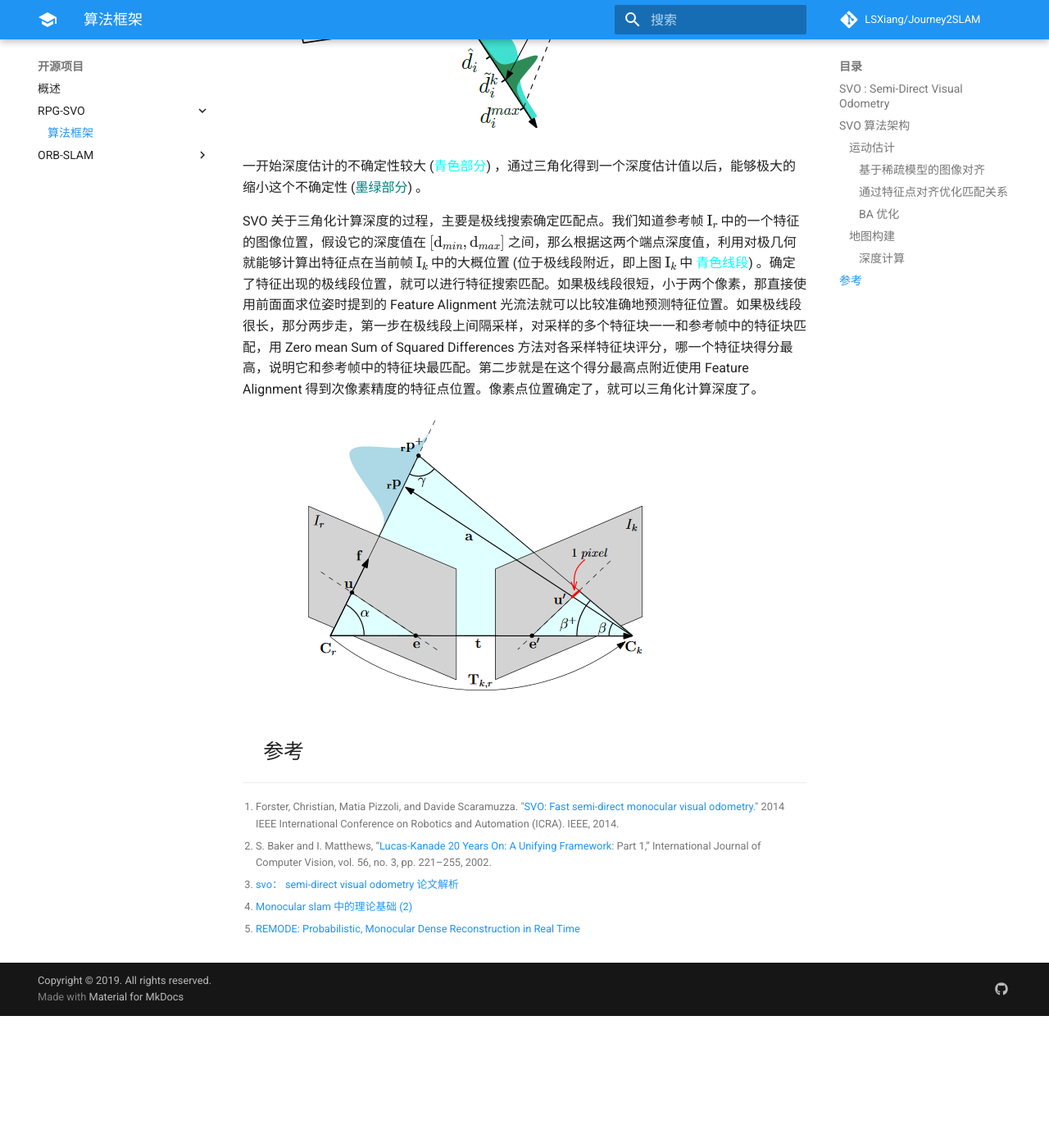
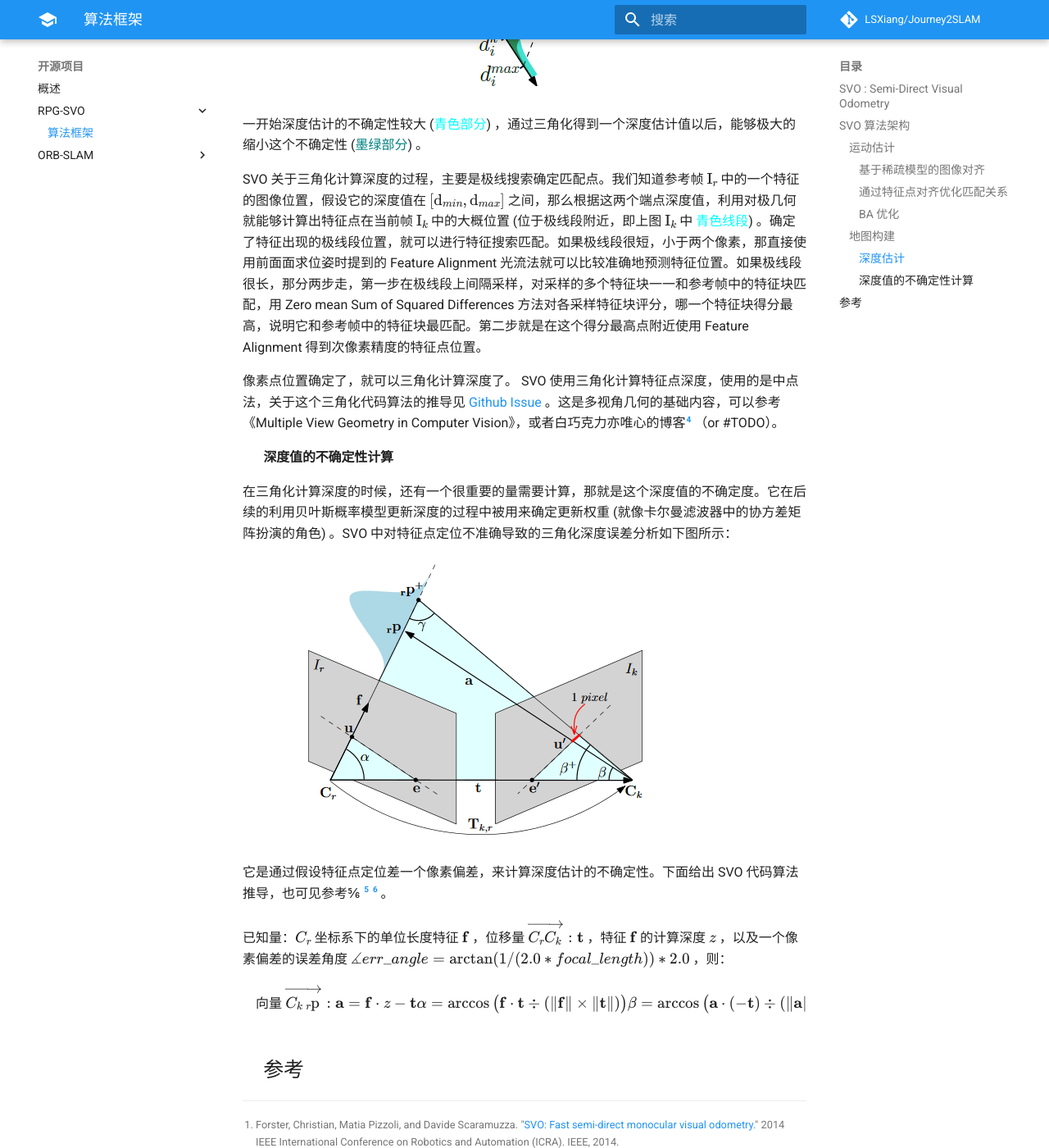
Before and after one commit to LSXiang/Journey2SLAM, an MkDocs documentation site: the page built from docs/projects/rpg_svo/structure.md, in a window 1280 px wide and 1400 px high, scrolled down 5956 px. Shown: the whole window at 82% size. Built offline with MkDocs 1.6.1 and Material for MkDocs 9.7.7, drawn with Linux system fonts in a browser that asks for light colours; formulas are drawn with MathJax 3; comment, search, counter and statistics services are not loaded; before the commit the page ends 7195 px from its top, so only the background shows below that; some of the changed text lies outside the part shown.

Commit message:
complete the note about depth uncertainty calculation

```diff
--- a/docs/projects/rpg_svo/structure.md
+++ b/docs/projects/rpg_svo/structure.md
@@ -161,19 +161,38 @@ $$
 
 地图模型通常用来存储三维空间点，在 SVO 中每一个 Key frame 通过深度估计能够得到特征点的三维坐标，这些收敛的三维坐标点通过特征点在 Key Frame 中进行保存。当新帧被选为关键帧时，它会被立即插入地图。同时，又在这个新的关键帧上检测新的特征点作为深度估计的 seed ，这些 seed 会不断融合之后的图像进行深度估计。但是，如果有些 seed 点 3D 点位置通过深度估计已经收敛了，此时 map 用一个 point_candidates 来保存这些尚未插入地图中的点。所以 SVO 地图上保存的是 Key Frame 以及还未插入地图关键帧中的已经收敛的 3D 点坐标（这些 3D 点坐标是在世界坐标系下的）。
 
-#### 深度计算
+#### 深度估计
 
-SVO 使用三角化估计特征点深度，这是多视角几何的基础内容，可以参考《Multiple View Geometry in Computer Vision》，或者白巧克力亦唯心的博客[^4] （or #TODO）。SVO 中的每个新特征点对应一个深度估计，其初值为该帧的平均深度，并被赋予极大的不确定性。通过两帧图像的匹配点就可以计算出这一点的深度值，如果有多幅图像，那就能计算出这一点的多个深度值。这就像对同一个状态变量我们进行了多次测量，因此，可以用贝叶斯估计来对多个测量值进行融合，使得估计的不确定性缩小。如下图所示：
+SVO 中的每个新特征点对应一个深度估计，其初值为该帧的平均深度，并被赋予极大的不确定性。通过两帧图像的匹配点就可以计算出这一点的深度值，如果有多幅图像，那就能计算出这一点的多个深度值。这就像对同一个状态变量我们进行了多次测量，因此，可以用贝叶斯估计来对多个测量值进行融合，使得估计的不确定性缩小。如下图所示：
 
 ![Depth Estimation](image/depth_estimation.png)
 
 一开始深度估计的不确定性较大 ($\color{cyan}{\mathbf{\text{青色部分}}}$) ，通过三角化得到一个深度估计值以后，能够极大的缩小这个不确定性 ($\color{teal}{\mathbf{\text{墨绿部分}}}$) 。
 
-SVO 关于三角化计算深度的过程，主要是极线搜索确定匹配点。我们知道参考帧 $\mathrm{I}_r$ 中的一个特征的图像位置，假设它的深度值在 $[\mathrm{d}_{min},\mathrm{d}_{max}]$ 之间，那么根据这两个端点深度值，利用对极几何就能够计算出特征点在当前帧 $\mathrm{I}_k$ 中的大概位置 (位于极线段附近，即上图 $\mathrm{I}_k$ 中 $\color{cyan}{\mathbf{\text{青色线段}}}$)  。确定了特征出现的极线段位置，就可以进行特征搜索匹配。如果极线段很短，小于两个像素，那直接使用前面面求位姿时提到的 Feature Alignment 光流法就可以比较准确地预测特征位置。如果极线段很长，那分两步走，第一步在极线段上间隔采样，对采样的多个特征块一一和参考帧中的特征块匹配，用 Zero mean Sum of Squared Differences 方法对各采样特征块评分，哪一个特征块得分最高，说明它和参考帧中的特征块最匹配。第二步就是在这个得分最高点附近使用 Feature Alignment 得到次像素精度的特征点位置。像素点位置确定了，就可以三角化计算深度了。
+SVO 关于三角化计算深度的过程，主要是极线搜索确定匹配点。我们知道参考帧 $\mathrm{I}_r$ 中的一个特征的图像位置，假设它的深度值在 $[\mathrm{d}_{min},\mathrm{d}_{max}]$ 之间，那么根据这两个端点深度值，利用对极几何就能够计算出特征点在当前帧 $\mathrm{I}_k$ 中的大概位置 (位于极线段附近，即上图 $\mathrm{I}_k$ 中 $\color{cyan}{\mathbf{\text{青色线段}}}$)  。确定了特征出现的极线段位置，就可以进行特征搜索匹配。如果极线段很短，小于两个像素，那直接使用前面面求位姿时提到的 Feature Alignment 光流法就可以比较准确地预测特征位置。如果极线段很长，那分两步走，第一步在极线段上间隔采样，对采样的多个特征块一一和参考帧中的特征块匹配，用 Zero mean Sum of Squared Differences 方法对各采样特征块评分，哪一个特征块得分最高，说明它和参考帧中的特征块最匹配。第二步就是在这个得分最高点附近使用 Feature Alignment 得到次像素精度的特征点位置。
 
+像素点位置确定了，就可以三角化计算深度了。 SVO 使用三角化计算特征点深度，使用的是中点法，关于这个三角化代码算法的推导见 [Github Issue](https://github.com/uzh-rpg/rpg_svo/issues/62) 。这是多视角几何的基础内容，可以参考《Multiple View Geometry in Computer Vision》，或者白巧克力亦唯心的博客[^4] （or #TODO）。
 
+#### 深度值的不确定性计算
+
+在三角化计算深度的时候，还有一个很重要的量需要计算，那就是这个深度值的不确定度。它在后续的利用贝叶斯概率模型更新深度的过程中被用来确定更新权重 (就像卡尔曼滤波器中的协方差矩阵扮演的角色) 。SVO 中对特征点定位不准确导致的三角化深度误差分析如下图所示：
 
 ![Depth Uncertainty](image/depth_uncertainty.png)
+
+它是通过假设特征点定位差一个像素偏差，来计算深度估计的不确定性。下面给出 SVO 代码算法推导，也可见参考5/6 [^5] [^6] 。
+
+已知量：$C_r$ 坐标系下的单位长度特征 $\mathbf{f}$ ，位移量 $\overrightarrow{C_r C_k} : \mathbf{t}$  ，特征 $\mathbf{f}$  的计算深度 $z$ ，以及一个像素偏差的误差角度 $\measuredangle{err\_angle} = \arctan (1 /(2.0 * focal\_length))*2.0$ ，则：
+
+$$
+向量 \: \overrightarrow{C_k \: {}_r\mathrm{p}} : \mathbf{a} = \mathbf{f} \cdot z - \mathbf{t} \\
+\alpha = \arccos \big(\mathbf{f} \cdot \mathbf{t} \div ( \|\mathbf{f}\| \times \|\mathbf{t}\|) \big) \\
+\beta = \arccos \big(\mathbf{a} \cdot (-\mathbf{t}) \div ( \|\mathbf{a}\| \times \|\mathbf{t}\|) \big) \\
+\beta^+ = \beta + \measuredangle{err\_angle} \\
+\gamma^+ =  \pi - \alpha - \beta^+ \\
+\frac{z^+}{\sin(\beta^+)} = \frac{\|\mathbf{t}\|}{\sin(\gamma^+)} \quad (正弦定理) \\
+\tau = z^+ - z
+$$
+
 
 
 
@@ -226,6 +245,8 @@ SVO 关于三角化计算深度的过程，主要是极线搜索确定匹配点
 
 [^5]: [REMODE: Probabilistic, Monocular Dense Reconstruction in Real Time](https://files.ifi.uzh.ch/rpg/website/rpg.ifi.uzh.ch/html/docs/ICRA14_Pizzoli.pdf)
 
+[^6]: 《视觉 SLAM 十四讲》高翔等著：13.2.3 小节
+
 
 
 --8<--
```
